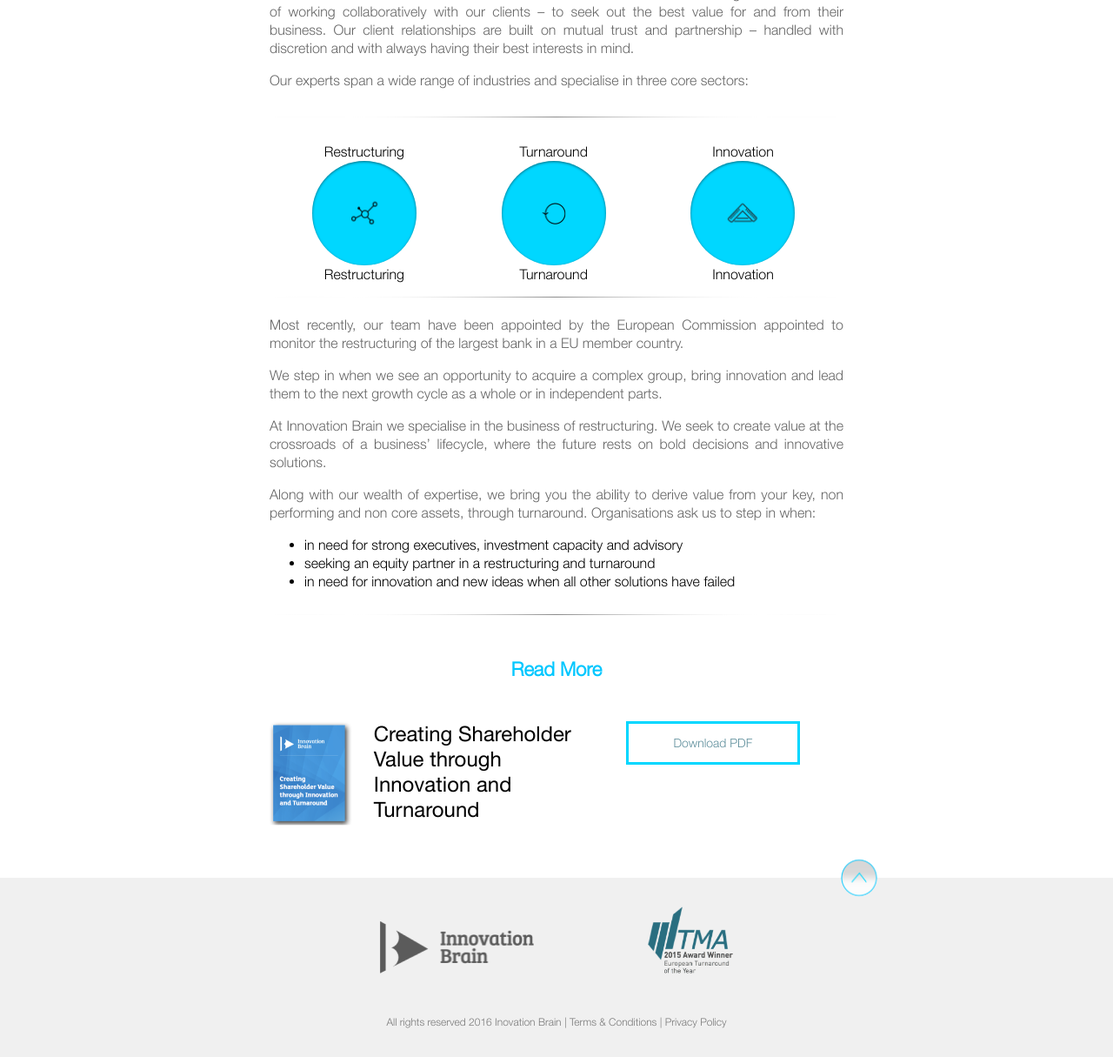
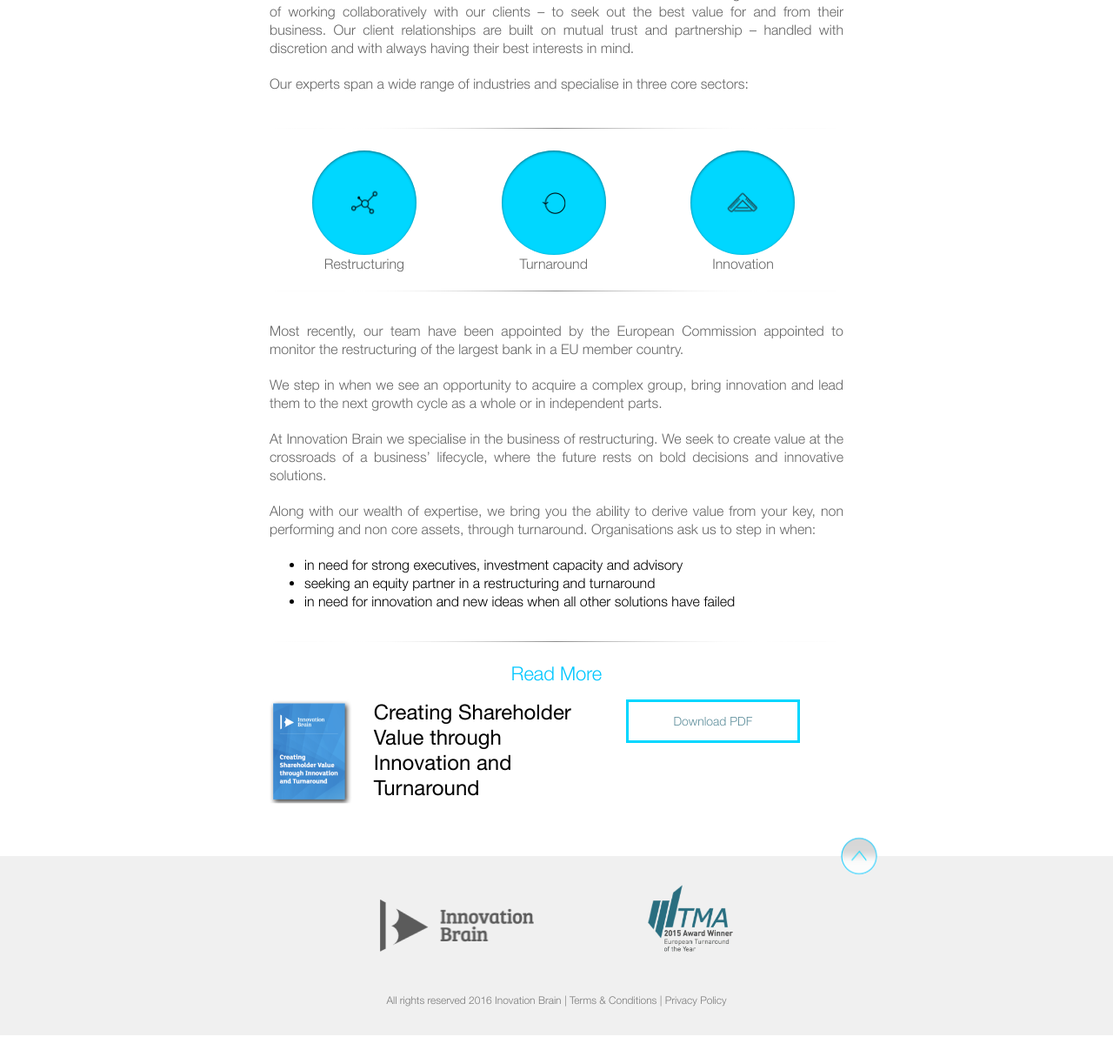
Before and after one commit to markomitranic/innovationBrain, a PHP site: page /production/aboutus.html in a window 1280 px wide. Shown: the part 459-1674 px from the top of the page at 87% size. After the commit the page ends 1649 px from the top, so only its background shows below. Run offline with PHP 8.4, Linux system fonts and the light colour scheme; style sheets or scripts are compiled from the project's sources.

Commit message:
almost finished the first tab

```diff
--- a/assets/less/content.less
+++ b/assets/less/content.less
@@ -23,11 +23,19 @@
 		    font-size: 16px;
 		    color: #000000;
 		    line-height: 21px;
+		    margin: 10px 0 20px 0;
 	  	}
-
+	  	.content-spacer-line {
+			margin: 20px 0;
+	  	}
+	  	.circle-group {
 			.au-circle {
 			    width: 33%;
 				float: left;
+			}
+			p {
+				text-align: center;
+				margin: 0;
 			}
 		  	.circle {
 			    width: 120px;
@@ -45,7 +53,7 @@
 				    transform: translate(-50%,-50%);
 			    }
 		  	}
-
+		}
 		.ulfix {
 		    text-align: left;
 		    list-style-type: decimal !important;
@@ -85,6 +93,10 @@
 		footer {
 			overflow: hidden;
 	    	margin-bottom: 60px;
+
+	    	h3 {
+	    		margin: 0 0 16px 0;
+	    	}
 		}
 		.people-left {
 			margin-top: 25px;
--- a/assets/less/fonts.less
+++ b/assets/less/fonts.less
@@ -39,6 +39,7 @@ h1 {
 	font-size: 55px;
 	color: #FFFFFF;
 	line-height: 1.22em;
+	font-weight: 300;
 }
 
 h2 {
@@ -46,6 +47,7 @@ h2 {
 	font-size: 25px;
 	color: #FFFFFF;
 	line-height: 1.20em;
+	font-weight: 300;
 }
 
 h3 {
@@ -53,6 +55,7 @@ h3 {
 	font-size: 22px;
 	color: #00C7FF;
 	line-height: 1.23em;
+	font-weight: 300;
 }
 
 h4 {
@@ -67,6 +70,7 @@ body {
 	font-size: 16px;
 	color: #000000;
 	line-height: 1.31em;
+	font-weight: 300;
 }
 
 nav {
@@ -74,6 +78,7 @@ nav {
 	font-size: 14px;
 	color: #FFFFFF;
 	line-height: 59px;
+	font-weight: 300;
 }
 
 footer {
@@ -81,6 +86,7 @@ footer {
 	font-size: 12px;
 	color: #797979;
 	line-height: 1.25em;
+	font-weight: 300;
 }
 
 button {
@@ -88,4 +94,5 @@ button {
 	font-size: 14px;
 	color: white;
 	line-height: 14px;
+	font-weight: 300;
 }
--- a/assets/less/tabs.less
+++ b/assets/less/tabs.less
@@ -43,10 +43,10 @@
 .tabs-content {
 	text-align: center;
 
-	section {
+	.tab-content {
 		display: none;
 	}
-	section:nth-child(1) {
+	.tab-content:nth-child(1) {
 		display: block;
 	}
 }
--- a/production/aboutus.html
+++ b/production/aboutus.html
@@ -42,7 +42,7 @@
 	</nav>
 
 	<article id="content" class="tabs-content">
-		<section id="tab1">
+		<section id="tab1" class="tab-content">
 			<header>
 				<h3>Innovation Brain has over 20 best industry experts in restructuring and turnaround.</h3>
 			</header>
@@ -51,19 +51,28 @@
 
 			<p>Our experts span a wide range of industries and specialise in three core sectors:</p>
 
-			<img src="img/au-line.png">
-
-
-			<div class="au-circle"><div class="blue-circle icon icon-star"></div>Restructuring</div>
-			<div class="au-circle"><div class="blue-circle icon icon-star"></div>Turnaround</div>
-			<div class="au-circle"><div class="blue-circle icon icon-star"></div>Innovation</div>
-
-			<div class="au-circle"><div class="circle"><div class="icon icon-grid"></div></div>Restructuring</div>
-			<div class="au-circle"><div class="circle"><div class="icon icon-turnaround"></div></div>Turnaround</div>
-			<div class="au-circle"><div class="circle"><div class="icon icon-masonery"></div></div>Innovation</div>
-
-
-			<img src="img/au-line.png">
+			<aside class="circle-group">
+				<img src="img/au-line.png" class="content-spacer-line" alt="spacer">
+				<div class="au-circle">
+					<div class="circle">
+						<div class="icon icon-grid"></div>
+					</div>
+					<p>Restructuring</p>
+				</div>
+				<div class="au-circle">
+					<div class="circle">
+						<div class="icon icon-turnaround"></div>
+					</div>
+					<p>Turnaround</p>
+				</div>
+				<div class="au-circle">
+					<div class="circle">
+						<div class="icon icon-masonery"></div>
+					</div>
+					<p>Innovation</p>
+				</div>
+				<img src="img/au-line.png" class="content-spacer-line" alt="spacer">
+			</aside>
 
 			<p>Most recently, our team have been appointed by the European Commission appointed to monitor the restructuring of the largest bank in a EU member country.</p>
 
@@ -79,7 +88,7 @@
 				<li>in need for innovation and new ideas when all other solutions have failed</li>
 			</ul>
 			<footer>
-			<img src="img/au-line.png">
+			<img src="img/au-line.png" class="content-spacer-line" alt="spacer">
 				<h3>Read More</h3>
 				<img class="brochure-img" src="img/Cover_brochure.png">
 				<h4>Creating Shareholder Value through Innovation and Turnaround</h4>
@@ -88,8 +97,7 @@
 			<div class="clearfix"></div>
 		</section>
 
-		<section id="tab2">
-
+		<section id="tab2" class="tab-content">
 			<div class="people-left">
 				<div class="lukas-circle"></div>
 			</div>
```
Lines whose indentation alone changed are shown as unchanged.
